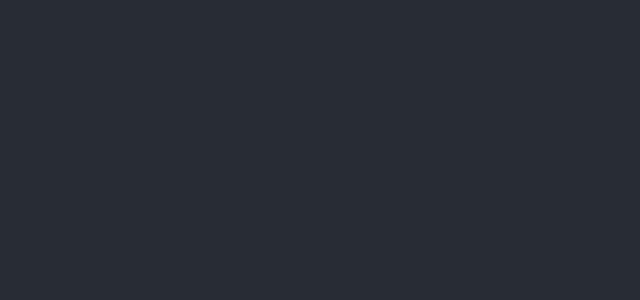
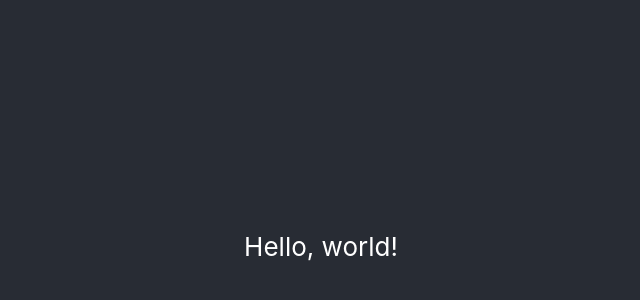
Before and after one commit to njmarsh/nmarsh.dev, a React (Create React App) app: page / in a window 1280 px wide. Shown: the part 154-454 px from the top of the page, without its empty margins (319-959 px from the left). Built offline with nearby package versions, Linux system fonts and the light colour scheme.

Commit message:
Fixing source

```diff
--- a/src/App.js
+++ b/src/App.js
@@ -6,6 +6,7 @@ function App() {
   return (
     <div className="App">
       <header className="App-header">
+        Hello, world!
       </header>
     </div>
   );
```
